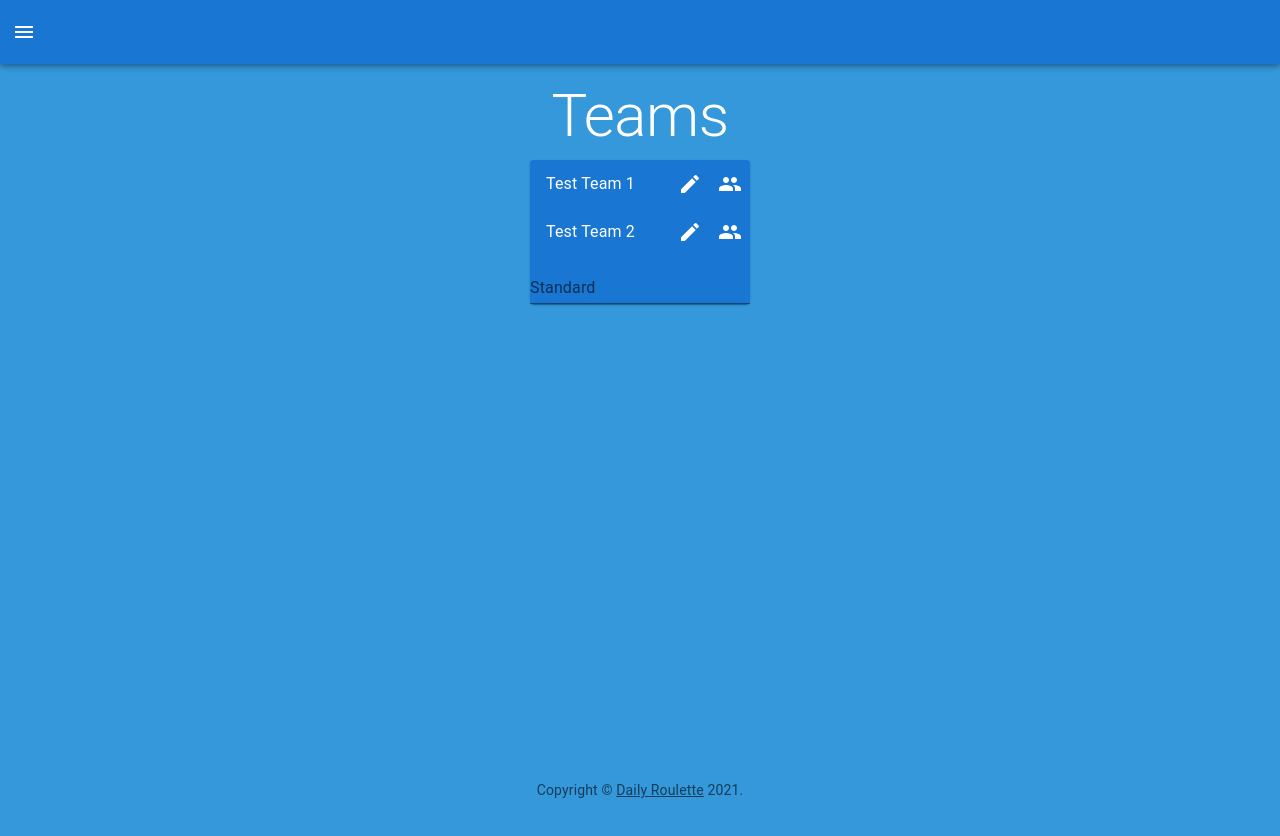
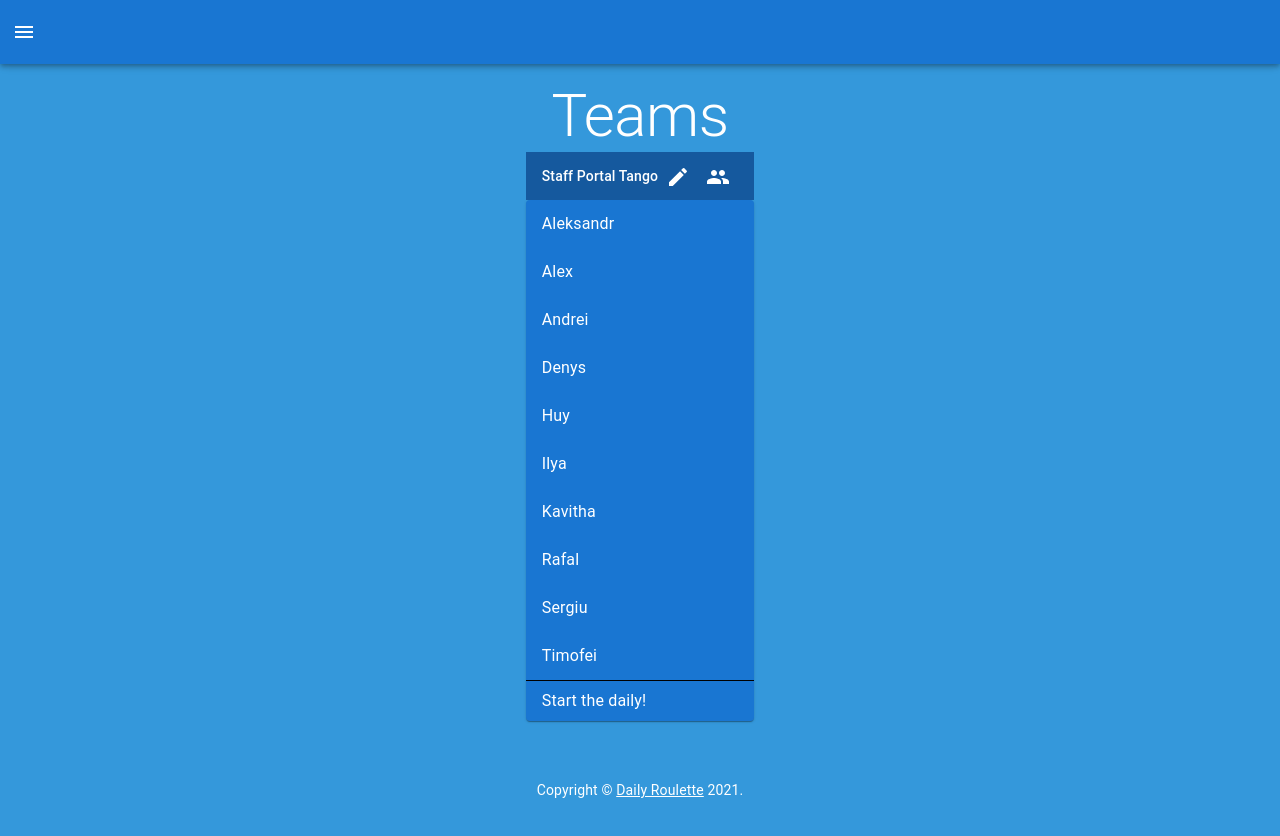
Before and after one commit to separatio/ez-daily, a Next.js app: page /teams in a window 1280 px wide. Shown: the top 836 px of the page. Built offline with nearby package versions, Linux system fonts and the light colour scheme.

Commit message:
Apply better themes and prototype Team list

```diff
--- a/pages/_app.tsx
+++ b/pages/_app.tsx
@@ -4,53 +4,29 @@ import type { AppProps } from 'next/app'
 import { Layout } from '../src/components'
 import CssBaseline from '@mui/material/CssBaseline'
 import Head from 'next/head'
-import { createTheme, ThemeProvider } from '@mui/material/styles'
-
-const theme = createTheme({
-  spacing: 4,
-  palette: {
-    mode: 'light',
-    primary: {
-      main: '#1976d2',
-    },
-    secondary: {
-      main: '#2ec5d3',
-    },
-    text: {
-      primary: '#ffffff',
-    },
-    background: {
-      default: '#3498db',
-    },
-  },
-})
+import { ThemeProvider } from '@mui/material/styles'
+import theme from '../src/theme'
 
 const DailyRoulette = ({
   Component,
   pageProps: { session, ...pageProps },
 }: AppProps) => {
   return (
-    <ThemeProvider theme={theme}>
-      <CssBaseline />
     <SessionProvider session={session} refetchInterval={5 * 60}>
       <Head>
         <title>Daily Roulette</title>
         <meta charSet="utf-8" />
-          <meta
-            name="viewport"
-            content="initial-scale=1.0, width=device-width"
-          />
-          <meta
-            name="description"
-            content="The Daily app for your Daily needs"
-          />
+        <meta name="viewport" content="initial-scale=1.0, width=device-width" />
+        <meta name="description" content="The Daily app for your Daily needs" />
       </Head>
 
+      <ThemeProvider theme={theme}>
+        <CssBaseline />
         <Layout>
           <Component {...pageProps} />
         </Layout>
+      </ThemeProvider>
     </SessionProvider>
-    </ThemeProvider>
   )
 }
 
--- a/pages/teams.tsx
+++ b/pages/teams.tsx
@@ -4,7 +4,20 @@ import { Typography } from '@mui/material'
 import TeamList from '../src/components/teams/TeamList'
 
 const Teams: NextPage = () => {
-  const memberList = ['Test Team 1', 'Test Team 2']
+  //TODO: replace lists with db/gql query
+  const memberList = [
+    'Aleksandr',
+    'Alex',
+    'Andrei',
+    'Denys',
+    'Huy',
+    'Ilya',
+    'Kavitha',
+    'Rafal',
+    'Sergiu',
+    'Timofei',
+  ]
+  const teamList = ['Staff Portal Tango']
 
   return (
     <>
@@ -12,7 +25,15 @@ const Teams: NextPage = () => {
         {'Teams'}
       </Typography>
 
-      <TeamList memberList={memberList} />
+      {teamList.map((teamName) => {
+        return (
+          <TeamList
+            key={teamName}
+            teamName={teamName}
+            memberList={memberList}
+          />
+        )
+      })}
     </>
   )
 }
--- a/src/components/authentication/SignInButton.tsx
+++ b/src/components/authentication/SignInButton.tsx
@@ -6,11 +6,7 @@ const SignInButton = () => {
   return (
     <ListItem button onClick={() => signIn('google')}>
       <ListItemIcon>
-        <GoogleIcon
-          sx={{
-            color: 'white',
-          }}
-        />
+        <GoogleIcon />
       </ListItemIcon>
       <ListItemText primary="Sign In with Google" />
     </ListItem>
--- a/src/components/authentication/SignOutButton.tsx
+++ b/src/components/authentication/SignOutButton.tsx
@@ -6,11 +6,7 @@ const SignOutButton = () => {
   return (
     <ListItem button onClick={() => signOut({ callbackUrl: '/' })}>
       <ListItemIcon>
-        <LogoutIcon
-          sx={{
-            color: 'white',
-          }}
-        />
+        <LogoutIcon />
       </ListItemIcon>
       <ListItemText primary="Sign Out" />
     </ListItem>
--- a/src/components/layout/Footer.tsx
+++ b/src/components/layout/Footer.tsx
@@ -2,7 +2,7 @@ import { Typography, Link } from '@mui/material'
 
 const Copyright = () => {
   return (
-    <Typography variant="body2" color="text.secondary" align="center">
+    <Typography variant="body2" align="center">
       {'Copyright © '}
       <Link color="inherit" href="">
         Daily Roulette
--- a/src/components/layout/SideBarList.tsx
+++ b/src/components/layout/SideBarList.tsx
@@ -9,35 +9,17 @@ import { useSession } from 'next-auth/react'
 const linksList = [
   {
     href: '/',
-    icon: (
-      <HomeIcon
-        sx={{
-          color: 'white',
-        }}
-      />
-    ),
+    icon: <HomeIcon />,
     text: 'Home',
   },
   {
     href: '/daily',
-    icon: (
-      <PlayArrowIcon
-        sx={{
-          color: 'white',
-        }}
-      />
-    ),
+    icon: <PlayArrowIcon />,
     text: 'Start Daily',
   },
   {
     href: '/teams',
-    icon: (
-      <PeopleAltIcon
-        sx={{
-          color: 'white',
-        }}
-      />
-    ),
+    icon: <PeopleAltIcon />,
     text: 'Teams',
   },
 ]
@@ -67,12 +49,7 @@ const SideBarList = () => {
         }}
       />
       <li>
-        <Typography
-          sx={{ mt: 0.5, ml: 2 }}
-          color="text.primary"
-          display="block"
-          variant="caption"
-        >
+        <Typography sx={{ mt: 0.5, ml: 2 }} display="block" variant="caption">
           Account
         </Typography>
       </li>
--- a/src/components/teams/TeamList.tsx
+++ b/src/components/teams/TeamList.tsx
@@ -1,66 +1,50 @@
-import MembersList from './MembersList'
-
 import {
   List,
-  TextField,
   ListItem,
   ListItemButton,
   ListItemText,
   Paper,
   IconButton,
   Tooltip,
+  Divider,
 } from '@mui/material'
 import { People, Edit } from '@mui/icons-material'
+import TeamListSubHeader from './TeamListSubHeader'
 
-const TeamList = ({ memberList }: TeamListProps) => {
+const TeamList = ({ teamName, memberList }: TeamListProps) => {
   return (
     <List
       sx={{
         display: 'grid',
         justifyContent: 'center',
       }}
+      subheader={<TeamListSubHeader teamName={teamName} />}
     >
       <Paper
         sx={{
           backgroundColor: 'primary.main',
         }}
       >
-        {memberList.map((teamName: string) => {
+        {memberList.map((teamMemberName: string) => {
           return (
-            <ListItem disablePadding key={teamName}>
+            <ListItem disablePadding key={teamMemberName}>
               <ListItemButton>
-                <ListItemText primary={teamName} />
+                <ListItemText primary={teamMemberName} />
               </ListItemButton>
-              <Tooltip title="Edit Team name">
-                <IconButton sx={{ color: 'white' }}>
-                  <Edit />
-                </IconButton>
-              </Tooltip>
-
-              <Tooltip title="Edit Team members">
-                <IconButton sx={{ color: 'white' }}>
-                  <People />
-                </IconButton>
-              </Tooltip>
             </ListItem>
           )
         })}
 
-        <TextField
-          id="standard-basic"
-          label="Standard"
-          variant="standard"
-          sx={{
-            color: 'white',
-            borderColor: 'white',
-          }}
-        />
+        <Divider color="black" />
+
+        <ListItem>{'Start the daily!'}</ListItem>
       </Paper>
     </List>
   )
 }
 
 interface TeamListProps {
+  teamName: string
   memberList: string[]
 }
 
--- /dev/null
+++ b/src/components/teams/TeamListSubHeader.tsx
@@ -0,0 +1,34 @@
+import { IconButton, Tooltip, ListSubheader } from '@mui/material'
+import { People, Edit } from '@mui/icons-material'
+
+const TeamListSubHeader = ({ teamName }: ListSubHeaderProps) => {
+  return (
+    <ListSubheader
+      component="div"
+      id="nested-list-subheader"
+      sx={{
+        backgroundColor: 'secondary.main',
+        color: 'text.primary',
+      }}
+    >
+      {teamName}
+      <Tooltip title="Edit Team name">
+        <IconButton>
+          <Edit />
+        </IconButton>
+      </Tooltip>
+
+      <Tooltip title="Edit Team members">
+        <IconButton>
+          <People />
+        </IconButton>
+      </Tooltip>
+    </ListSubheader>
+  )
+}
+
+export default TeamListSubHeader
+
+interface ListSubHeaderProps {
+  teamName: string
+}
--- /dev/null
+++ b/src/theme.ts
@@ -0,0 +1,29 @@
+import { createTheme } from '@mui/material/styles'
+
+const theme = createTheme({
+  spacing: 4,
+  palette: {
+    mode: 'light',
+    primary: {
+      main: '#1976d2',
+    },
+    secondary: {
+      main: '#15599e',
+    },
+    text: {
+      primary: '#ffffff',
+    },
+    background: {
+      default: '#3498db',
+    },
+  },
+  components: {
+    MuiSvgIcon: {
+      defaultProps: {
+        sx: { color: 'white' },
+      },
+    },
+  },
+})
+
+export default theme
```
Lines whose indentation alone changed are shown as unchanged.
